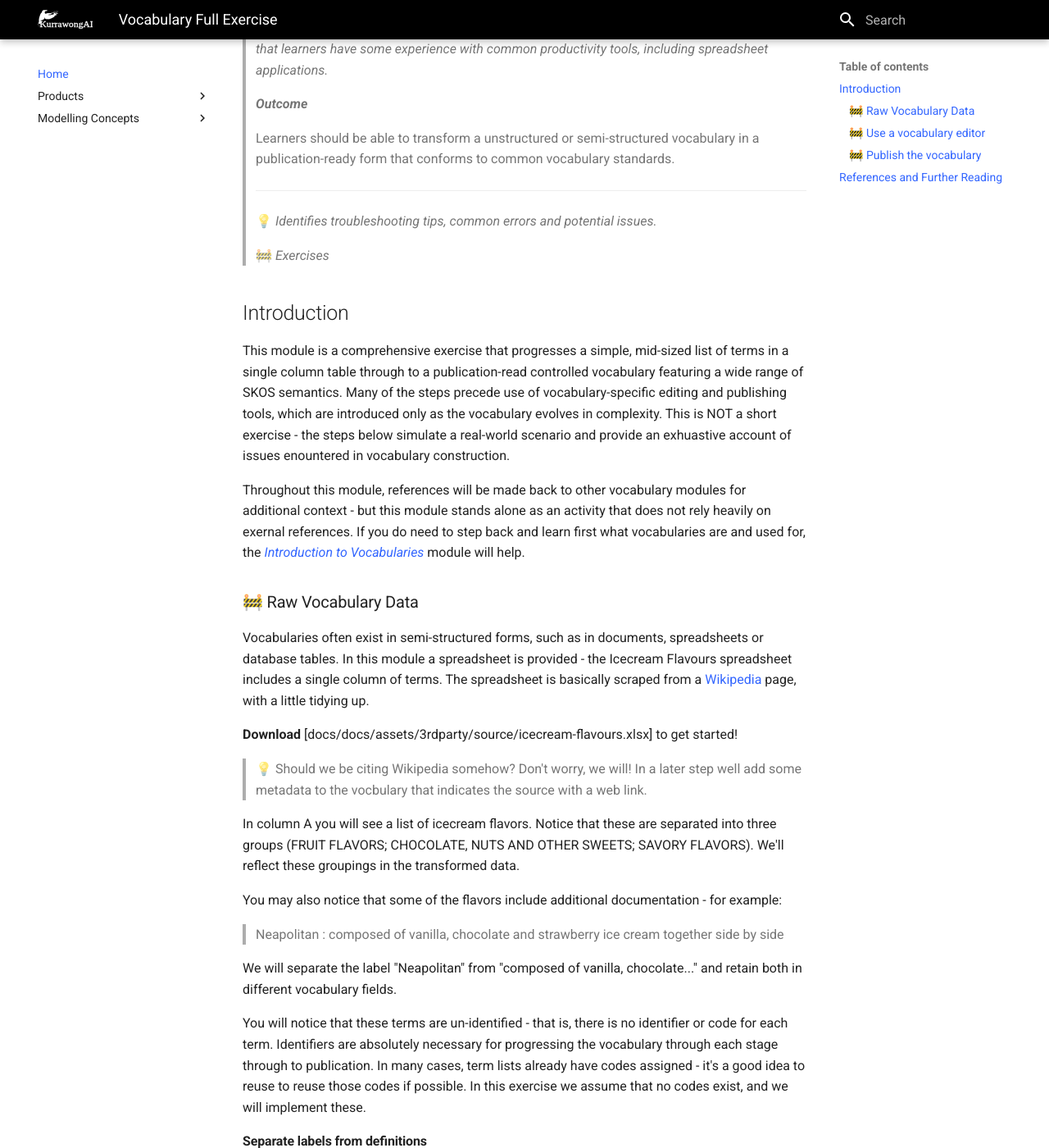
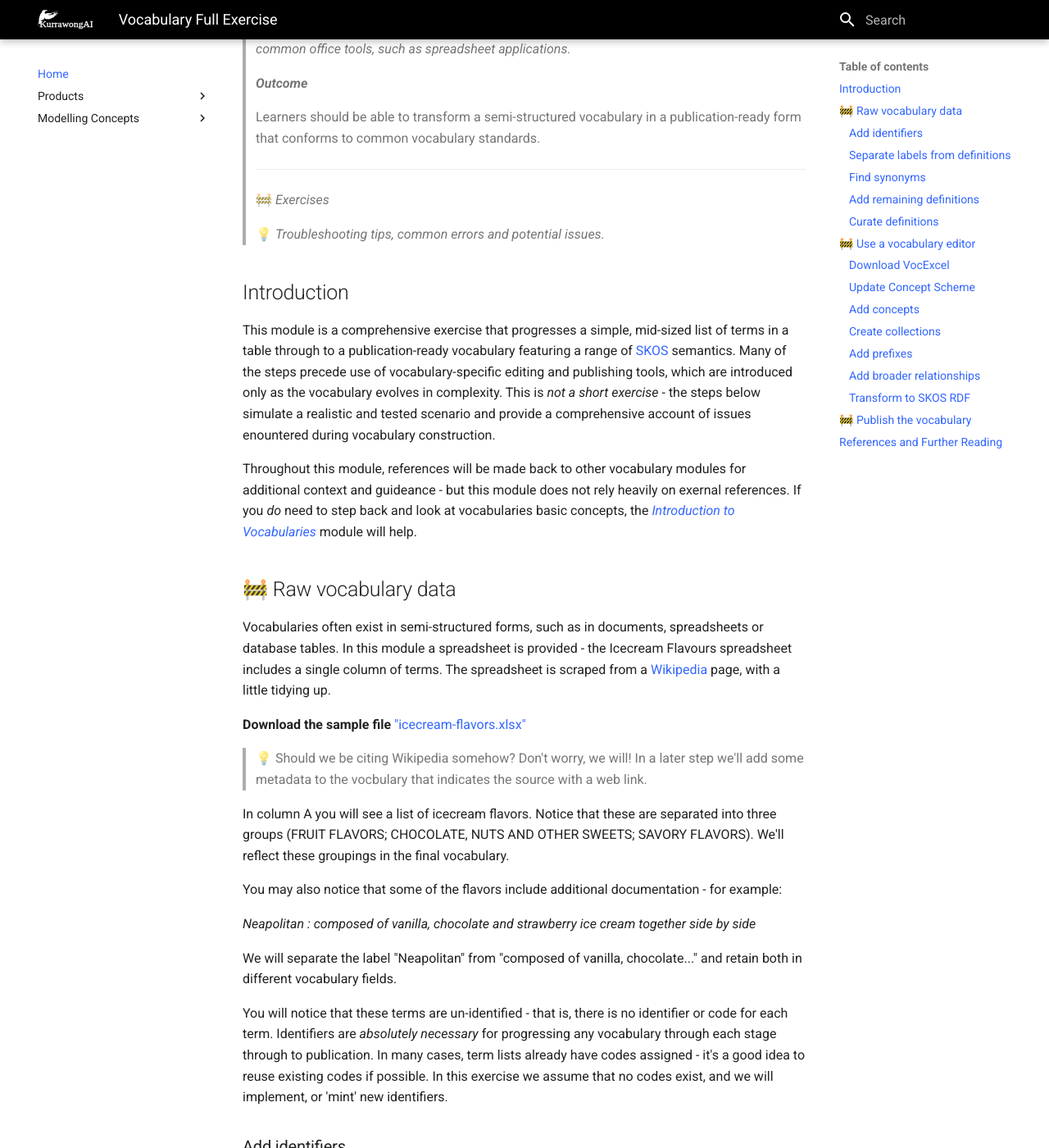
Before and after one commit to Kurrawong/docs, an MkDocs documentation site: the page built from docs/concepts/vocabs/vocab-full-exercise.md, in a window 1280 px wide and 1400 px high, scrolled down 283 px. Shown: the whole window at 82% size. Built offline with MkDocs 1.6.1 and Material for MkDocs 9.7.7, drawn with Linux system fonts in a browser that asks for light colours; some of the changed text lies outside the part shown.

Commit message:
ice cream updates

````diff
--- a/docs/concepts/vocabs/vocab-full-exercise.md
+++ b/docs/concepts/vocabs/vocab-full-exercise.md
@@ -4,70 +4,60 @@
 >
 >***Scope***
 >
->Provides guidance on building a complete SKOS vocabulary with common source materials.
+>Provides guidance on building a SKOS vocabulary with common source materials.
 >
 >***Audience***
 >
->_This module is primarily targeted to editors of draft and un-published vocabularies. It is assumed that learners have some experience with common productivity tools, including spreadsheet applications._
+>_Vocabulary editors and maintainers. It is assumed that learners have some experience with common office tools, such as spreadsheet applications._
 >
 >***Outcome***
 >
-> Learners should be able to transform a unstructured or semi-structured vocabulary in a publication-ready form that conforms to common vocabulary standards.
+> Learners should be able to transform a semi-structured vocabulary in a publication-ready form that conforms to common vocabulary standards.
 >
 >----------------
 
-> 💡 _Identifies troubleshooting tips, common errors and potential issues._
+> 🚧 _Exercises_
 
-> 🚧 _Exercises_
+> 💡 _Troubleshooting tips, common errors and potential issues._
+
+
 
 
 ## Introduction
-This module is a comprehensive exercise that progresses a simple, mid-sized list of terms in a single column table through to a publication-read controlled vocabulary featuring a wide range of SKOS semantics. Many of the steps precede use of vocabulary-specific editing and publishing tools, which are introduced only as the vocabulary evolves in complexity. This is NOT a short exercise - the steps below simulate a real-world scenario and provide an exhuastive account of issues enountered in vocabulary construction.
+This module is a comprehensive exercise that progresses a simple, mid-sized list of terms in a table through to a publication-ready vocabulary featuring a range of [SKOS](https://en.wikipedia.org/wiki/Simple_Knowledge_Organization_System) semantics. Many of the steps precede use of vocabulary-specific editing and publishing tools, which are introduced only as the vocabulary evolves in complexity. This is _not a short exercise_ - the steps below simulate a realistic and tested  scenario and provide a comprehensive account of issues enountered during vocabulary construction.
 
-Throughout this module, references will be made back to other vocabulary modules for additional context - but this module stands alone as an activity that does not rely heavily on exernal references. If you do need to step back and learn first  what vocabularies are and used for, the  [_Introduction to Vocabularies_](/concepts/vocabs/introduction) module will help.
+Throughout this module, references will be made back to other vocabulary modules for additional context and guideance - but this module does not rely heavily on exernal references. If you _do_ need to step back and look at vocabularies basic concepts, the  [_Introduction to Vocabularies_](/concepts/vocabs/introduction) module will help.
 
-### 🚧 Raw Vocabulary Data
-Vocabularies often exist in semi-structured forms, such as in documents, spreadsheets or database tables. In this module a spreadsheet is provided - the Icecream Flavours spreadsheet includes a single column of terms. The spreadsheet is basically scraped from a [Wikipedia](https://en.wikipedia.org/wiki/List_of_ice_cream_flavors) page, with a little tidying up.
+## 🚧 Raw vocabulary data
+Vocabularies often exist in semi-structured forms, such as in documents, spreadsheets or database tables. In this module a spreadsheet is provided - the Icecream Flavours spreadsheet includes a single column of terms. The spreadsheet is scraped from a [Wikipedia](https://en.wikipedia.org/wiki/List_of_ice_cream_flavors) page, with a little tidying up.
 
-**Download** [docs/docs/assets/3rdparty/source/icecream-flavours.xlsx] to get started!
+**Download the sample file** <a href="../../assets/3rdparty/source/icecream-flavours.xlsx" download>
+  "icecream-flavors.xlsx"
+</a>
 
-> 💡 Should we be citing Wikipedia somehow? Don't worry, we will! In a later step well add some metadata to the vocbulary that indicates the source with a web link.
+> 💡 Should we be citing Wikipedia somehow? Don't worry, we will! In a later step we'll add some metadata to the vocbulary that indicates the source with a web link.
 
-In column A you will see a list of icecream flavors. Notice that these are separated into three groups (FRUIT FLAVORS; CHOCOLATE, NUTS AND OTHER SWEETS; SAVORY FLAVORS). We'll reflect these groupings in the transformed data.
+In column A you will see a list of icecream flavors. Notice that these are separated into three groups (FRUIT FLAVORS; CHOCOLATE, NUTS AND OTHER SWEETS; SAVORY FLAVORS). We'll reflect these groupings in the final vocabulary.
 
 You may also notice that some of the flavors include additional documentation - for example:
 
-> Neapolitan : composed of vanilla, chocolate and strawberry ice cream together side by side
+_Neapolitan : composed of vanilla, chocolate and strawberry ice cream together side by side_
 
 We will separate the label "Neapolitan" from "composed of vanilla, chocolate..." and retain both in different vocabulary fields.
 
-You will notice that these terms are un-identified - that is, there is no identifier or code for each term. Identifiers are absolutely necessary for progressing the vocabulary through each stage through to publication. In many cases, term lists already have codes assigned - it's a good idea to reuse to reuse those codes if possible. In this exercise we assume that no codes exist, and we will implement these.
+You will notice that these terms are un-identified - that is, there is no identifier or code for each term. Identifiers are _absolutely necessary_ for progressing any vocabulary through each stage through to publication. In many cases, term lists already have codes assigned - it's a good idea to reuse existing codes if possible. In this exercise we assume that no codes exist, and we will implement, or 'mint' new identifiers.
 
-#### Separate labels from definitions
+### Add identifiers
 
-**Move the definitions into column B**
-For a list this size, you could do this manually, or use MS Excel 'text to columns' method, using the ":" character as a delimiter.
+The sample file does not include a codes column - _identifiers are necessary in a SKOS vocabulary that conforming to any standard or practice_. It's a good idea to use any identifiers that already exist for a draft vocabulary, but for this exercise we will need to mint new onces. We will add identifiers using the [UUID](https://en.wikipedia.org/wiki/Universally_unique_identifier) scheme.
 
-> 💡 Be careful to review data after using text to columns or other delimiting process. The delimiter you choose could also be in the definitions - you might end up with three or more colums wiht definitions split up. You won't need to worry about this in the icecream-flavours.xlsx example.
+> Why are we using the UUID scheme? If you want to learn more about identifier strategy, see [_Identifiers_](/concepts/vocabs/creation#identifiers) for a guideance.
 
-**Add header "Definition" to column B**
+- **Insert a a new "Identifiers" column before the Labels column**
 
-> 💡 Some of the column B data may not look like true definitions, but rather history or useage notes. Don't worry, we'll split these up further in a later step.
 
-After this step, the spreadsheet should resemble icecream-flavours-def.xlsx - save, and move on to the next step.
 
-#### Add identifiers
-
-The sample file does not include a codes column - _identifiers are necessary in a SKOS vocabulary that conforming to any standard or practice_. It's a good idea to use any identifiers that already exist for a draft vocabulary, but for this exercise we will need to mint new onces. We will add identifiers using the UUID scheme.
-
-> Why are we using the UUID scheme? If you want to learn more about identifier strategy, see [creation#identifiers] for a guideance.
-
-**Insert a column before the labels**
-
-VocExcel is a spreadsheet based tool that allows you to easily import and transform large amounts of raw vocabulary data. Vocabularies often exist in static documents and tables - these can be pasted into the VocEdit template and transformed into a SKOS vocabulary using the VocExcel tranformation service.
-
-**Generate UUIDs for new column**
-**Paste the following code** into Cell (A,1) and copy to the end of the list:
+- **Generate UUIDs for new column** - Paste the following code** into Cell (A,1) and copy to the end of the list:
 
 ```
 =LOWER(CONCAT(
@@ -85,18 +75,33 @@
 
 > 💡 the prefix "icf:" is a based on the proposed vocabulary name "Icecream Flavors" - for readability, it's a good idea to choose prefixes that indicate, or give a hint on what the vocabulary elements are. When using the code above for a different vocabulary project, update the second line accordingly, so for example for a "Textured Vegetable Protein" vocabulary you might update this line to "tvp:" (the ":" colon character is mandatory).
 
-**Paste values into a new column**
+- **Paste values into a new column**
 Insert a new column, and use the copy and paste values option to transform the identifiers into absolute values (that won't get accidently recalculated with further steps).
 
-**Delete IDs** pasted for empty rows. **Keep** the Identifiers for the grouping terms (FRUIT FLAVORS, etc)
+- **Delete IDs** pasted for empty rows. - **Keep** the Identifiers for the grouping terms (FRUIT FLAVORS, etc)
 
-**Add column header** "Identifier".
+- **Add column header** "Identifier".
 
-**Delete the column with the formulas**, just keep the Identifier column with the pasted values.
+- **Delete the column with the formulas**, just keep the Identifier column with the pasted values.
+- **Save** your file.
 
-After this step, the spreadsheet should resemble icecream-flavours-ids.xlsx - save, and move on to the next step.
+After this step, the spreadsheet should _resemble_ <a href="../../assets/3rdparty/source/icecream-flavours.xlsx" download> icecream-flavours.xlsx </a> - move on to the next step.
 
-#### Find synonyms
+### Separate labels from definitions
+
+- **Move the definitions into a new column**
+For a list this size, you could do this manually, or use MS Excel 'text to columns' method, using the ":" character as a delimiter.
+
+> 💡 Be careful to review data after using text to columns or other delimiting process. The delimiter you choose could also be in the definitions - you might end up with three or more colums wiht definitions split up. You won't need to worry about this in the icecream-flavours.xlsx example.
+
+- **Add column header** "Definition"
+- **Save** your file.
+
+> 💡 Some of the definitions data may not look like true definitions, but rather history or useage notes. Don't worry, we'll look at these again in [_Curate deinitions_](#curate-definitions).
+
+After this step, the spreadsheet should _resemble_ <a href="../../assets/3rdparty/source/icecream-flavours-definitions.xlsx" download> icecream-flavours.xlsx </a> - move on to the next step.
+
+### Find synonyms
 
 We will add synonyms, or alternative labels, that exist in the file. There are two fields that synonyms can be found in:
 
@@ -105,14 +110,15 @@
 
 > 💡 Are the synonyms for Cherry really synonyms, or are they more specific flavor types? In this step, but don't worry, we'll treat them as synonyms now but look at promoting these to separate, identified vocabulary concepts in a later step. Want to know more about alternative labels now? see [introduction#alternative-labels] section in the Introduction module.
 
-**add column with header "Alternate Label"** to the right of the Definition column
-**remove "purple yam"** text from the "Ube" label and past in the Alternate Label column (same row). Delete the remaining parentheses ().
-**add "amaretto cherry" and "black cherry"** in the Alternate Label column in the same row as the Cherry label.
-**delete "(e.g. Amaretto cherry, black cherry)"** from the Definition for Cherry.
+- **add column with header "Alternate Label"** to the right of the Definition column
+- **remove "purple yam"** text from the "Ube" label and past in the Alternate Label column (same row). Delete the remaining parentheses ().
+- **add "amaretto cherry" and "black cherry"** in the Alternate Label column in the same row as the Cherry label.
+- **delete "(e.g. Amaretto cherry, black cherry)"** from the Definition for Cherry.
+- **Save** your file.
 
-After this step, the spreadsheet should resemble icecream-flavours-altLabels.xlsx - save, and move on to the next step.
+After this step, the spreadsheet should _resemble_ <a href="../../assets/3rdparty/source/icecream-flavours-altLabels.xlsx" download> icecream-flavours.xlsx </a> - move on to the next step.
 
-#### Add remaining definitions
+### Add remaining definitions
 
 In the [Separate Labels From Definitions](#separate-labels-from-definitions) step, we extracted definitions from the source text. In this step we will add definitions for the remaining terms.
 
@@ -120,41 +126,47 @@
 
 We will get definitions from the the Wikipedia page that the source list links to.
 
-**Open** [List of ice cream flavors](https://en.wikipedia.org/wiki/List_of_ice_cream_flavors) in your browser.
-**Select a flavour that needs a definition** - from the top, this is a link to "Banana split".
-**Cut and paste** the first sentence from the [Banana split](https://en.wikipedia.org/wiki/Banana_split) page into the Definition column in the same row as Banana split.
+- **Open** [List of ice cream flavors](https://en.wikipedia.org/wiki/List_of_ice_cream_flavors) in your browser.
+- **Select a flavour that needs a definition** - from the top, this is a link to "Banana split".
+- **Cut and paste** the first sentence from the [Banana split](https://en.wikipedia.org/wiki/Banana_split) page into the Definition column in the same row as Banana split.
 
 > 💡 The [List of ice cream flavors](https://en.wikipedia.org/wiki/List_of_ice_cream_flavors) page is a dynamic, user-contributed list and items may differ over time.
 
-**Repeat** for remaining concepts that do not have definitions.
+- **Repeat** for remaining concepts that do not have definitions.
+- **Save** your file.
 
-> 💡 What if definitions are needed for hundreds, or even thousands of terms? Ideally, each term will have a carefully curated definition, requiring significant effort by vocabulary editors. That's great if possible! But that effort may not be possible the early stages of vocabulary development. As a work-around, copy the term label into the definition field - in this case prefixed with "... ice cream flavor". This may not seem like a very rich definition, but if the term is discovered out of context from the host vocabulary, it will give a strong hint about the semantics, e.g. "banana split" means _banana split ice cream flavor_, and not the stand-alone dessert (discussed furether below under Curate definitions)
+> 💡 What if definitions are needed for hundreds or thousands of terms? Ideally, each term will have a curated definition, requiring significant effort. That's great if possible! But that effort may not be possible the early stages of vocabulary development. As a work-around, copy the term label into the definition field - in this case prefixed with "... ice cream flavor". This may not seem like a very rich definition, but if the term is discovered out of context, it will give a strong hint about the semantics, e.g. "banana split" means _banana split ice cream flavor_, and not the stand-alone dessert (discussed further below under [Curate definitions](#curate-definitions))
 
-After this step, the spreadsheet should resemble icecream-flavours-all-definined.xlsx - save, and move on to the next step.
+After this step, the spreadsheet should _resemble_ <a href="../../assets/3rdparty/source/icecream-flavours-altLabels.xlsx" download> icecream-flavours-all-defined.xlsx </a> - move on to the next step.
 
-#### Curate definitions
+### Curate definitions
 
 You may notice that the extracted definitions are mostly indicative but not always clear in context. For example:
 
 > A banana split is an American ice cream-based dessert consisting of a peeled banana cut in half lengthwise, and served with ice cream and sauce between the two pieces.
 
-This essentially defines a 'banana split', and not banana split flavored icecream. A simple edit can be made:
+This essentially defines a 'banana split', and not _banana split flavored icecream_. A simple edit can be made:
 
-> A flavour based on a banana split, an American ice cream-based dessert consisting of a peeled banana cut in half lengthwise, and served with ice cream and sauce between the two pieces.
+> **An ice cream flavour based on a banana split**, an American ice cream-based dessert consisting of a peeled banana cut in half lengthwise...
 
 In the case where a definition is determined to be unsuitable for a given concept, either:
-a. copy the labes into the definition field, suffixed with "ice cream flavor", e.g. the definition for Goody Goody Gum Drops changes from "unique to New Zealand" to "Goody Goody Gum Drops ice cream flavor". This can be done for a many terms at once using Excel `CONCATENATE` function;
-b. do as above, but retain the original definition, resulting in "Goody Goody Gum Drops ice cream flavor, unique to New Zealand". Note that this requires manual edits and the 'CONCATENATE' option in (a) may not work well.
+- copy the labes into the definition field, suffixed with "ice cream flavor", e.g. the definition for Goody Goody Gum Drops changes from "unique to New Zealand" to "Goody Goody Gum Drops ice cream flavor". This can be done for a many terms at once using Excel `CONCATENATE` function, or
+- do as above, but retain the original definition, resulting in "Goody Goody Gum Drops ice cream flavor, unique to New Zealand". Note that this requires manual edits and the `CONCATENATE` option may not work easily.
 
 After this step, the spreadsheet should resemble icecream-flavours-all-curated-definitions.xlsx - save, and move on to the next step.
 
-### 🚧 Use a vocabulary editor
+## 🚧 Use a vocabulary editor
 
 By creating and separating out identifiers, labels, alternatie labels and definitions in the [Raw vocabulary data](#raw-vocabulary-data) step, you've been preparing the vocabulary for transformation into a publication-ready format. Well done! It's at this stage that we'll migrate (cut-and-paste) the raw data into a specialised vocabulary editor, where we will do a bit more editing - we're not far away now from creating a SKOS RDF file that can be readily integrated into common metadata systems.
 
-#### Get VocExcel
+Why move to a vocabulary editor? It will
 
-VocExcel is a vocabulary editor that is essentially a MS Excel template. We'll copy our raw data into this template, and then uploaded it to an online transformer that will result in a SKOS RDF file.
+- support creating _whole of vocabulary_ metadata,
+- ensure data is _transformation-ready_ before creating a SKOS RDF file.
+
+### Download VocExcel
+
+_VocExcel_ is a vocabulary editor that is essentially a _MS Excel_ template. We'll copy our raw data into VocExcel, and then upload it to an online SKOS RDF transformer.
 
 > 💡 You will need access to MS Excel to do this exercise.
 
@@ -165,7 +177,7 @@
 
 > VocExcel will open at the _Introduction_ tab. Note also the _Documentation_ tab, which gives you a rundown of the properties that you may be editing.
 
-#### Update Concept Scheme
+### Update Concept Scheme
 
 **Open** the _Concept Scheme_ tab
 
@@ -186,7 +198,7 @@
 
 After this step, the spreadsheet should resemble "VocExcel-ice-cream-flavor-concept-scheme.xlsx" - save, and move on to the next step.
 
-#### Add concepts
+### Add concepts
 
 We will now copy the contents of the raw data file to the VocExcel template in the Concepts tab.
 
@@ -196,7 +208,7 @@
 
 After this step, the spreadsheet should resemble "VocExcel-ice-cream-flavor-concepts.xlsx" - save, and move on to the next step.
 
-#### Create collections
+### Create collections
 
 We will use the grouping terms (FRUIT FLAVORS; CHOCOLATE, NUTS AND OTHER SWEETS; SAVORY FLAVORS) to create 'collections' of concepts. Collections are a standard way of grouping concepts by some category _within_ a vocabulary.
 
@@ -208,7 +220,7 @@
 
 After this step, the spreadsheet should resemble "VocExcel-ice-cream-flavor-collections.xlsx" - save, and move on to the next step.
 
-#### Add prefixes
+### Add prefixes
 
 We added "icf:" to identifiers earlier. We need to add this prefix to the Prefixes tab.
 
@@ -217,7 +229,7 @@
 
 After this step, the spreadsheet should resemble "VocExcel-ice-cream-flavor-prefixed.xlsx" - save, and move on to the next step.
 
-#### Add broader relationships
+### Add broader relationships
 
 It's common practice to arrange vocabulary concetps in to hierarchies, where one concept is 'broader' than another in meaning. By doing so, a vocabulary supports inferences between datasetsthat are described with different concepts by using the hierarchal relationship.
 
@@ -241,7 +253,7 @@
 
 After this step, the spreadsheet should resemble "VocExcel-ice-cream-flavor-hierarchy.xlsx" - save, and move on to the next step.
 
-#### Transform to SKOS RDF
+### Transform to SKOS RDF
 
 The VocExcel spreadsheet is now ready to upload to the online transformer - well done! Follow the steps below:
 
@@ -254,7 +266,7 @@
 Save the output...
 
 
-### 🚧 Publish the vocabulary
+## 🚧 Publish the vocabulary
 
 So far in this module you've taken an unstructured list from a single column and transformed it into a valid SKOS file. That file is compatible with many informaiton systems that use vocabualry data. But what about publishing the vocabulary? In this step you will upload your file to a vocabulary presentation system so that the vocabulary can be searched and browsed on the web. The data itself will also be available via an API in the publishing platform, allowing information systems to fetch the vocabulary data.
 
````
Also changed, not shown: 1 other file.
